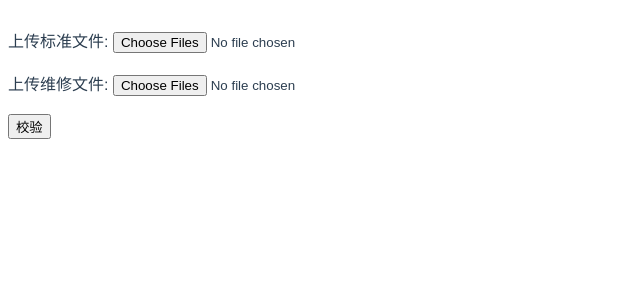
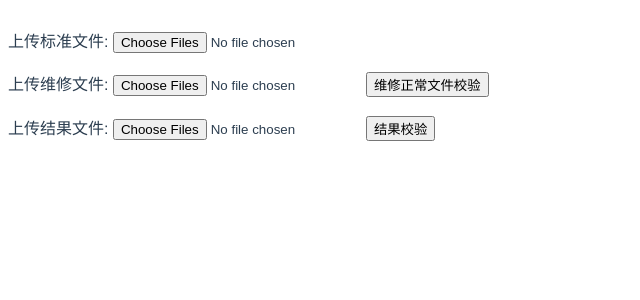
Before and after one commit to luxiao0314/check_file, a Vue app: page / in a window 1280 px wide. Shown: the top 300 px of the page, without its empty margins (0-640 px from the left). Built offline with nearby package versions, Linux system fonts and the light colour scheme.

Commit message:
增加结果校验

```diff
--- a/src/components/Upload.vue
+++ b/src/components/Upload.vue
@@ -22,15 +22,30 @@
         @change="mutileUpload"
         multiple="multiple"
       />
+      <button @click="check">维修正常文件校验</button>
     </div>
 
     <br />
 
-    <button @click="check">校验</button>
+    <div>
+      <span>上传结果文件: </span>
+      <input
+        type="file"
+        ref="refFile3"
+        @change="resultUpload"
+        multiple="multiple"
+      />
+
+      <button @click="resultCheck">结果校验</button>
+    </div>
+
+    <br />
 
     <br /><br />
 
     <div v-for="(line, index) in checkList" :key="index">{{ line }}</div>
+
+    <div v-for="(line, index) in checkResultList" :key="index">{{ line }}</div>
   </div>
 </template>
 
@@ -42,6 +57,8 @@ export default {
       standardList: [],
       checkList: [],
       errlist: [],
+      resultList: [],
+      checkResultList: [],
     };
   },
   methods: {
@@ -109,11 +126,68 @@ export default {
       // }
 
       for (let [key, value] of results) {
-        this.checkList.push(key + " : " + value);
+        this.checkList.push(key + "=" + value);
       }
 
       console.log("检测结果:");
       console.log(this.checkList.sort());
+    },
+
+    //结果筛选
+    resultCheck() {
+      let results = new Map();
+
+      //获取第一个=号,转map去重
+      this.resultList.forEach((it) => {
+        let index = it.indexOf("=");
+        let key = it.substring(0, index);
+        let value = it.substring(index + 1, it.length);
+        results.set(key, value);
+      });
+
+      console.log(results);
+
+      this.checkResultList = [];
+      for (let [key, value] of results) {
+        this.checkResultList.push(key + "=" + value);
+      }
+    },
+
+    //结果文件上传
+    resultUpload() {
+      this.resultList = [];
+      let files = this.$refs.refFile3.files;
+
+      for (var i = 0; i < files.length; i++) {
+        let file = files.item(i);
+        this.resultFilter(file, (items) => {
+          //维修数据不包含就添加
+          items.forEach((it) => {
+            if (!this.resultList.includes(it)) {
+              this.resultList.push(it);
+            }
+          });
+        });
+      }
+
+      console.log("结果筛选:");
+      console.log(this.resultList.sort());
+    },
+
+    resultFilter(selectedFile, callback) {
+      let list = [];
+
+      if (!selectedFile) return;
+
+      var reader = new FileReader();
+
+      reader.readAsText(selectedFile);
+
+      reader.onloadend = (e) => {
+        let line = e.target.result.split("\n");
+
+        callback(new Set(line));
+      };
     },
 
     //过滤文件内容
```
